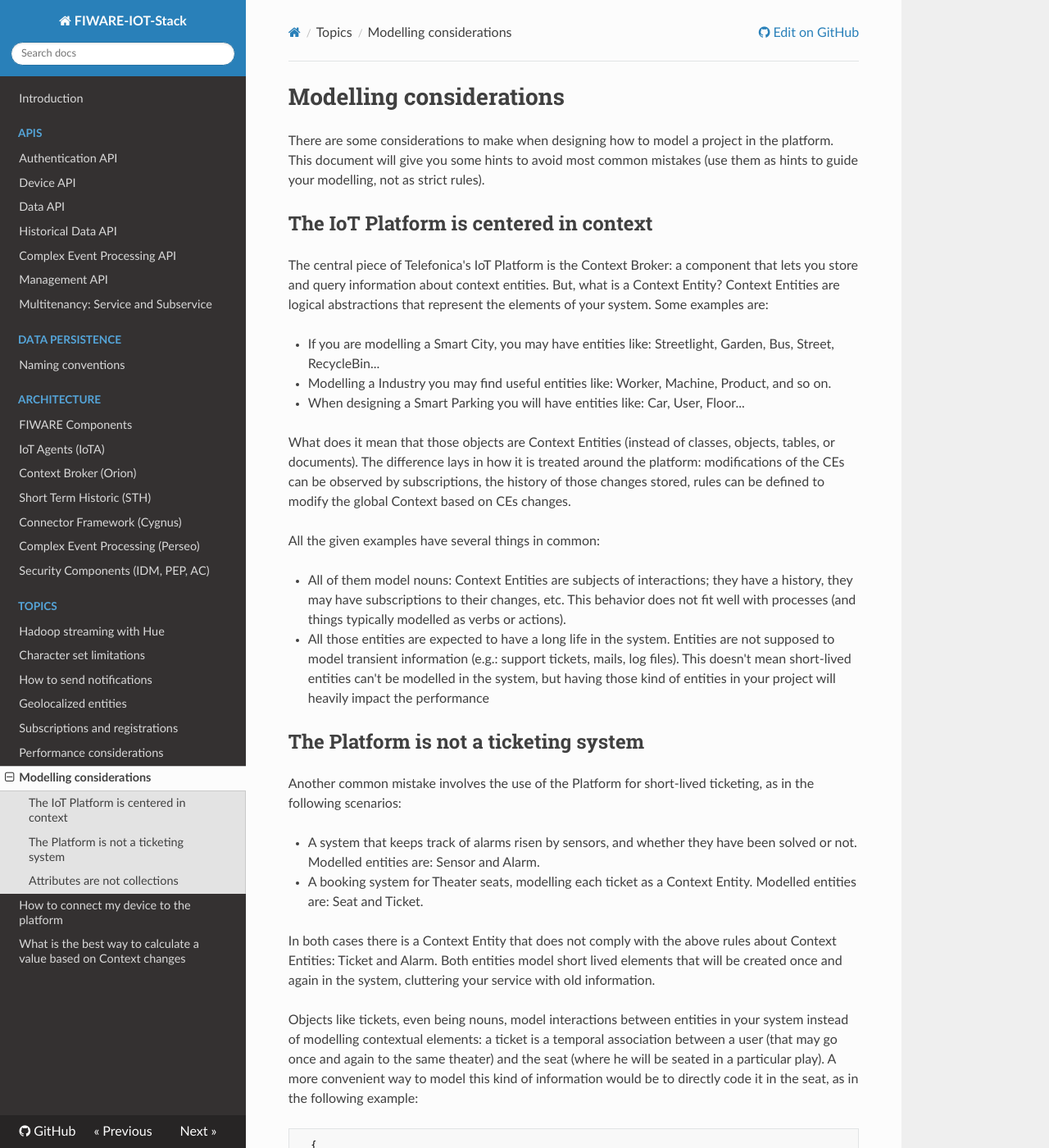
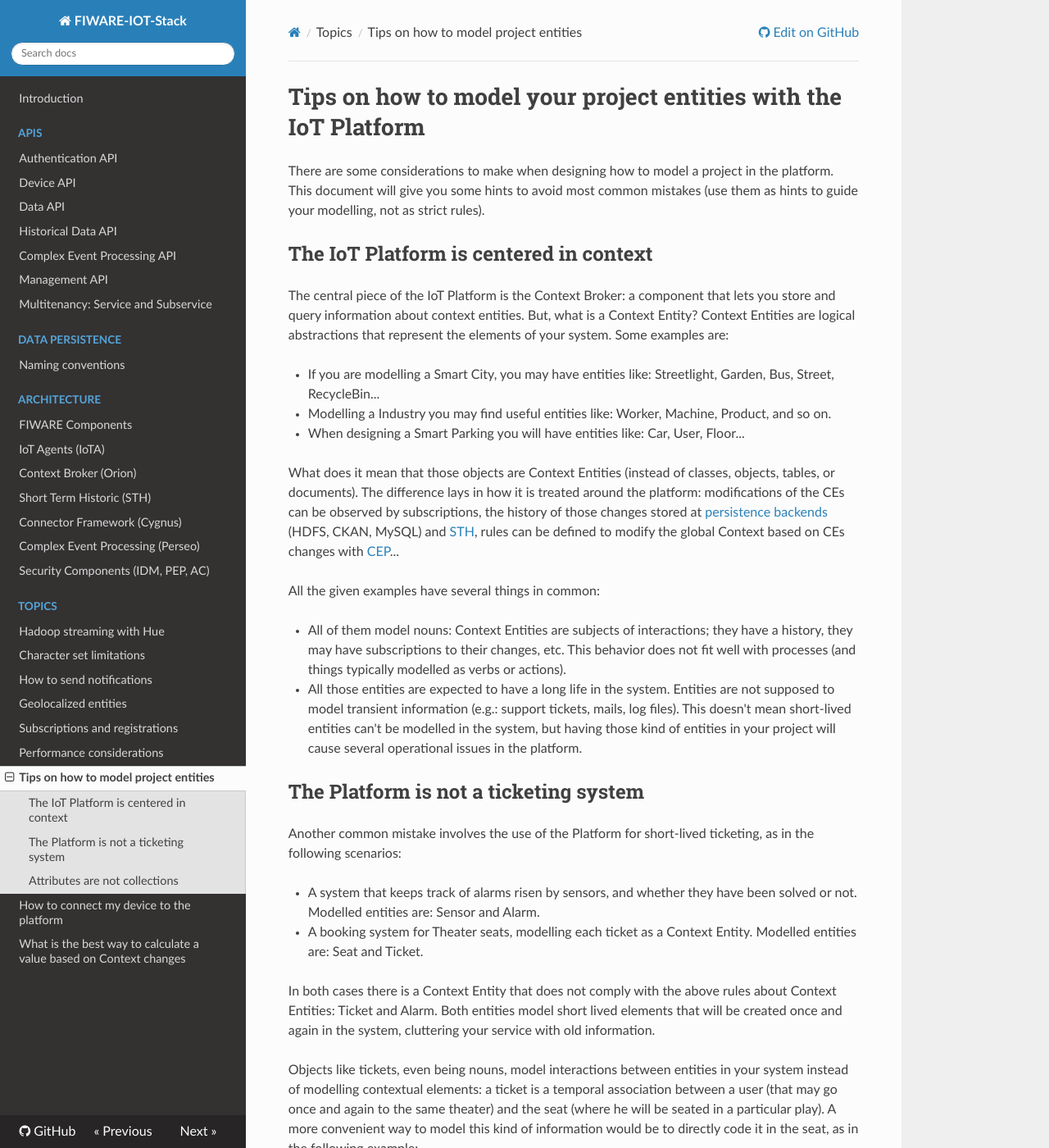
Before and after one commit to telefonicaid/thinking-cities, an MkDocs documentation site: the page built from docs/topics/modelling_considerations.md, in a window 1280 px wide and 1400 px high. Shown: the whole window at 82% size. Built offline with MkDocs 1.6.1, drawn with Linux system fonts in a browser that asks for light colours; nearby versions of some CDN libraries; old or Windows-style settings are respelled for this version of MkDocs; some of the changed text lies outside the part shown.

Commit message:
FIX multiple comments in PRs

```diff
--- a/docs/topics/modelling_considerations.md
+++ b/docs/topics/modelling_considerations.md
@@ -1,11 +1,11 @@
-# Modelling considerations
+# Tips on how to model your project entities with the IoT Platform
 
 There are some considerations to make when designing how to model a project in the platform. This document will give you
 some hints to avoid most common mistakes (use them as hints to guide your modelling, not as strict rules).
 
 ## The IoT Platform is centered in context
 
-The central piece of Telefonica's IoT Platform is the Context Broker: a component that lets you store and query information
+The central piece of the IoT Platform is the Context Broker: a component that lets you store and query information
 about context entities. But, what is a Context Entity? Context Entities are logical abstractions that represent the elements
 of your system. Some examples are:
 
@@ -14,8 +14,9 @@
 * When designing a Smart Parking you will have entities like: Car, User, Floor...
 
 What does it mean that those objects are Context Entities (instead of classes, objects, tables, or documents). The
-difference lays in how it is treated around the platform: modifications of the CEs can be observed by subscriptions, the
-history of those changes stored, rules can be defined to modify the global Context based on CEs changes.
+difference lays in how it is treated around the platform: modifications of the CEs can be observed by subscriptions,
+the history of those changes stored at [persistence backends](../cygnus.md) (HDFS, CKAN, MySQL) and [STH](../sth.md),
+rules can be defined to modify the global Context based on CEs changes with [CEP](../cep.md)...
 
 All the given examples have several things in common:
 
@@ -24,7 +25,7 @@
 
 * All those entities are expected to have a long life in the system. Entities are not supposed to model
 transient information (e.g.: support tickets, mails, log files). This doesn't mean short-lived entities can't be modelled
-in the system, but having those kind of entities in your project will heavily impact the performance
+in the system, but having those kind of entities in your project will cause several operational issues in the platform.
 
 ## The Platform is not a ticketing system
 
@@ -70,8 +71,9 @@
       }
 
 With this modelling, the Context Broker will be storing the actual picture of the Theater: which seats have been sold and
-which seats haven't. The history of each seat could also be made available (by means of the STH), giving information of
-past plays. And all that, following the performance and modelling recommendations.
+which seats haven't. The history of each seat could also be made available (by means of the STH and other history
+persistence backend), giving information of past plays. And all that, following the performance and modelling
+recommendations.
 
 This approach has some caveats, though:
 
@@ -153,6 +155,9 @@
 * It is also a problem due to performance factors. The performance of some operations depend on the number of attributes
 of the involved CEs. Making CEs with ever-growing number of attributes may end up damaging the performance of your project.
 
+* It is also worth mentioning that there are physical limits to the size of entities in the Context Broker, so
+evergrowing entities may not be possible to model, depending on their size.
+
 Another scenario where we could find the same modelling problem would be the aforementioned Theater scenario. In that
 scenario we could have thought that a nice model could be having a Theater Context Entity like the following:
 
--- a/mkdocs.yml
+++ b/mkdocs.yml
@@ -34,6 +34,6 @@
     - 'Geolocalized entities': 'topics/geolocalized_entities.md'
     - 'Subscriptions and registrations': 'topics/subcriptions_and_registrations.md'
     - 'Performance considerations': 'topics/performance_considerations.md'
-    - 'Modelling considerations': 'topics/modelling_considerations.md'
+    - 'Tips on how to model project entities': 'topics/modelling_considerations.md'
     - 'How to connect my device to the platform': 'topics/device_connection.md'
     - 'What is the best way to calculate a value based on Context changes': 'topics/data_calculation.md'
```
Also changed, not shown: docs/topics/device_connection.md (+3 -1 lines), docs/topics/performance_considerations.md (+1 -1 lines).
